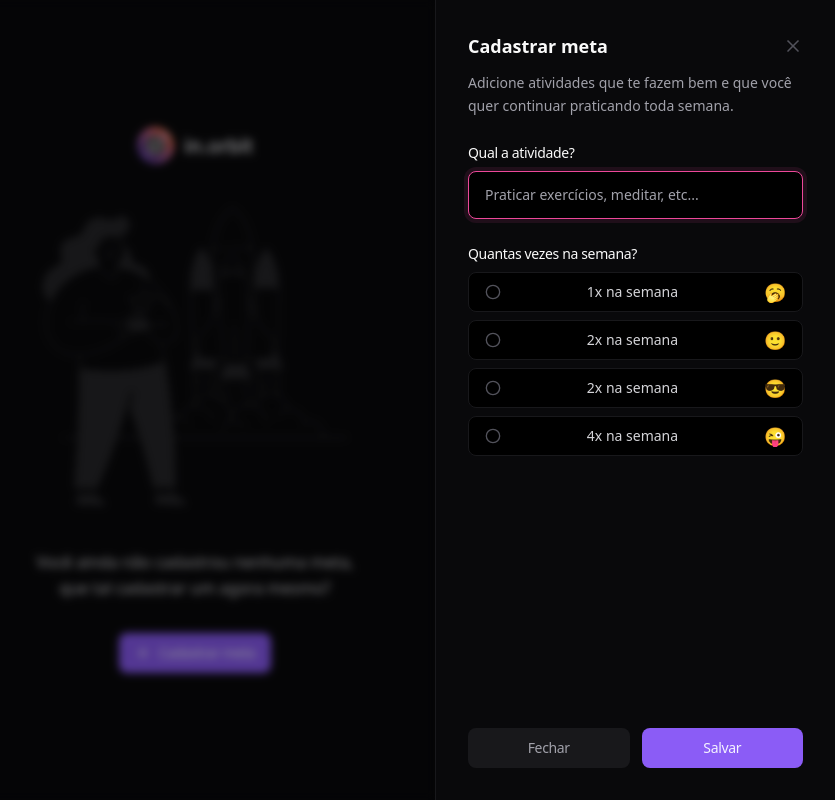
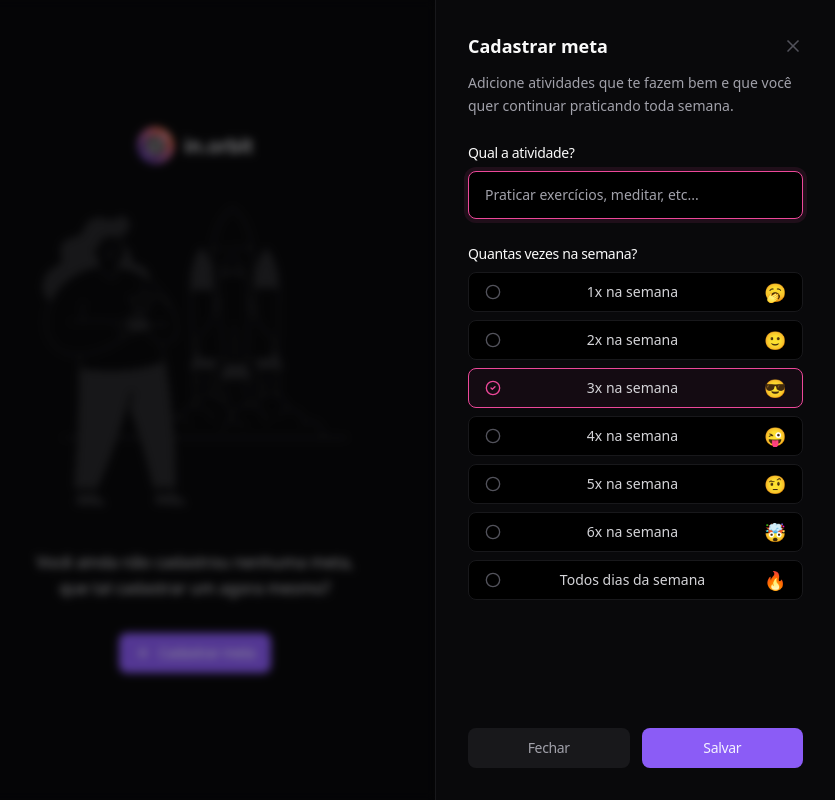
Before and after one commit to VagnerNerves/nlw-pocket-092024, a React (Vite) app in the folder web/: page / in a window 1280 px wide. Both pictures are taken after a click on the button "Cadastrar meta". Shown: the whole page, without its empty margins (445-1280 px from the left). Built offline with nearby package versions, Linux system fonts and the light colour scheme; no server answers.

Commit message:
feat: Ajusted screen to create goal.

```diff
--- a/web/src/components/create-goal.tsx
+++ b/web/src/components/create-goal.tsx
@@ -1,4 +1,12 @@
 import { X } from 'lucide-react'
+
+import { useQueryClient } from '@tanstack/react-query'
+
+import { Controller, useForm } from 'react-hook-form'
+import { zodResolver } from '@hookform/resolvers/zod'
+import { z } from 'zod'
+
+import { createGoal } from '../http/create-goal'
 
 import {
   DialogClose,
@@ -15,7 +23,41 @@
 } from './ui/radio-group'
 import { Button } from './ui/button'
 
+const createGoalForm = z.object({
+  title: z.string().min(1, 'Informe a atividade que deseja realizar.'),
+  desiredWeeklyFrequency: z.coerce.number().min(1).max(7),
+})
+
+type CreateGoalSchema = z.infer<typeof createGoalForm>
+
 export function CreateGoal() {
+  const queryClient = useQueryClient()
+
+  const {
+    register,
+    control,
+    handleSubmit,
+    formState: { errors },
+    reset,
+  } = useForm<CreateGoalSchema>({
+    resolver: zodResolver(createGoalForm),
+  })
+
+  async function handleCreateGoal({
+    title,
+    desiredWeeklyFrequency,
+  }: CreateGoalSchema) {
+    await createGoal({
+      title,
+      desiredWeeklyFrequency,
+    })
+
+    reset()
+
+    queryClient.invalidateQueries({ queryKey: ['pending-goals'] })
+    queryClient.invalidateQueries({ queryKey: ['summary'] })
+  }
+
   return (
     <DialogContent>
       <div className="flex flex-col gap-6 h-full">
@@ -33,7 +75,10 @@
           </DialogDescription>
         </div>
 
-        <form action="" className="flex-1 flex flex-col justify-between">
+        <form
+          onSubmit={handleSubmit(handleCreateGoal)}
+          className="flex-1 flex flex-col justify-between"
+        >
           <div className="flex flex-col gap-6">
             <div className="flex flex-col gap-2">
               <Label htmlFor="title">Qual a atividade?</Label>
@@ -41,12 +86,27 @@
                 id="title"
                 autoFocus
                 placeholder="Praticar exercícios, meditar, etc..."
+                {...register('title')}
               />
+
+              {errors.title && (
+                <p className="text-sm text-red-400">{errors.title.message}</p>
+              )}
             </div>
 
             <div className="flex flex-col gap-2">
               <Label htmlFor="title">Quantas vezes na semana?</Label>
-              <RadioGroup>
+
+              <Controller
+                control={control}
+                name="desiredWeeklyFrequency"
+                defaultValue={3}
+                render={({ field }) => {
+                  return (
+                    <RadioGroup
+                      onValueChange={field.onChange}
+                      value={String(field.value)}
+                    >
                       <RadioGroupItem value="1">
                         <RadioGroupIndicator />
                         <span className="text-zinc-300 text-sm font-medium leading-none">
@@ -66,7 +126,7 @@
                       <RadioGroupItem value="3">
                         <RadioGroupIndicator />
                         <span className="text-zinc-300 text-sm font-medium leading-none">
-                    2x na semana
+                          3x na semana
                         </span>
                         <span className="text-lg leading-none">😎</span>
                       </RadioGroupItem>
@@ -78,7 +138,34 @@
                         </span>
                         <span className="text-lg leading-none">😜</span>
                       </RadioGroupItem>
+
+                      <RadioGroupItem value="5">
+                        <RadioGroupIndicator />
+                        <span className="text-zinc-300 text-sm font-medium leading-none">
+                          5x na semana
+                        </span>
+                        <span className="text-lg leading-none">🤨</span>
+                      </RadioGroupItem>
+
+                      <RadioGroupItem value="6">
+                        <RadioGroupIndicator />
+                        <span className="text-zinc-300 text-sm font-medium leading-none">
+                          6x na semana
+                        </span>
+                        <span className="text-lg leading-none">🤯</span>
+                      </RadioGroupItem>
+
+                      <RadioGroupItem value="7">
+                        <RadioGroupIndicator />
+                        <span className="text-zinc-300 text-sm font-medium leading-none">
+                          Todos dias da semana
+                        </span>
+                        <span className="text-lg leading-none">🔥</span>
+                      </RadioGroupItem>
                     </RadioGroup>
+                  )
+                }}
+              />
             </div>
           </div>
 
```
Lines whose indentation alone changed are shown as unchanged.
